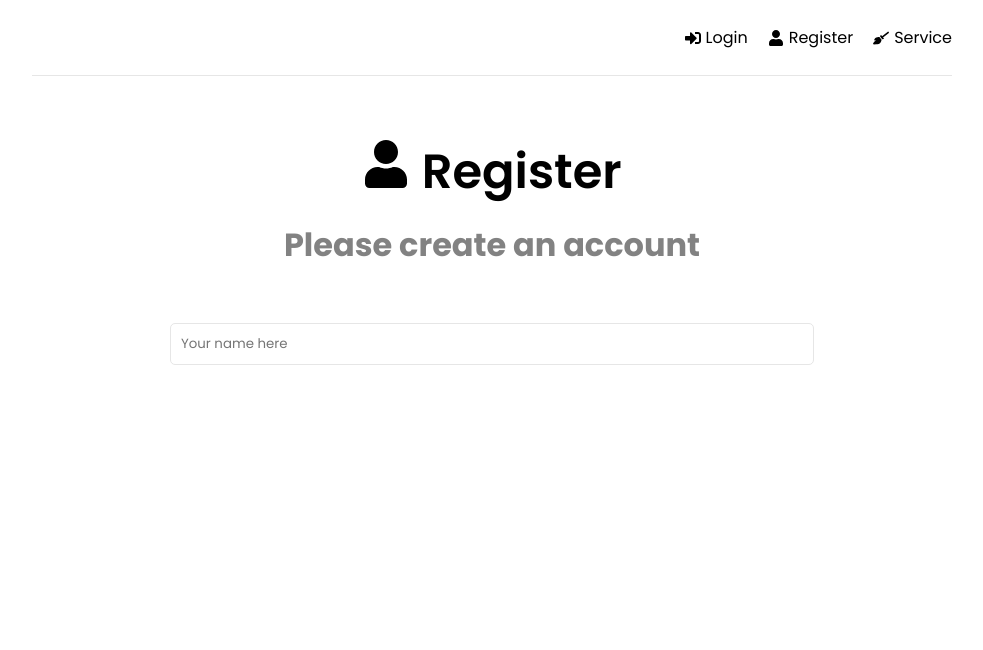
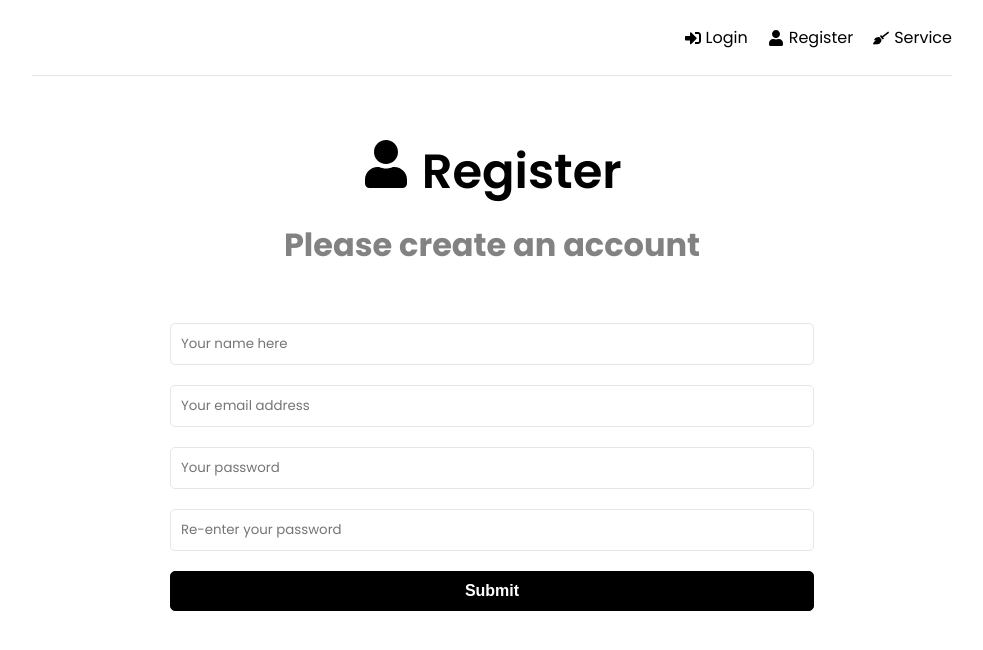
Before and after one commit to jWeibelbootcamp/ashley-cleaning, a React (Create React App) app in the folder client/: page /register in a window 1280 px wide. Shown: the top 650 px of the page, without its empty margins (148-1131 px from the left). Built offline with nearby package versions, Linux system fonts and the light colour scheme.

Commit message:
state change in registration form

```diff
--- a/client/src/pages/Register.jsx
+++ b/client/src/pages/Register.jsx
@@ -12,7 +12,17 @@
 
   const { name, email, password, password2 } = formData;
 
-  const onChange = () => {};
+  const onChange = (e) => {
+	// use previous state as argument and then spread across previous. target each event for key and value.
+	setFormData( (prevState) => ({
+		...prevState,
+		[e.target.name]: [e.target.value],
+	}))
+  };
+
+  const onSubmit = (e) => {
+	e.preventDefault()
+  };
 
   return (
     <>
@@ -23,7 +33,7 @@
         <p>Please create an account</p>
       </section>
       <section className="form">
-        <form>
+        <form onSubmit={onSubmit}>
           <div className="form-group">
             <input
               type="text"
@@ -35,6 +45,42 @@
               onChange={onChange}
             />
           </div>
+		  <div className="form-group">
+            <input
+              type="email"
+              className="form-control"
+              id="email"
+              name="email"
+              value={email}
+              placeholder="Your email address"
+              onChange={onChange}
+            />
+          </div>
+		  <div className="form-group">
+            <input
+              type="password"
+              className="form-control"
+              id="password"
+              name="password"
+              value={password}
+              placeholder="Your password"
+              onChange={onChange}
+            />
+          </div>
+		  <div className="form-group">
+            <input
+              type="password"
+              className="form-control"
+              id="password2"
+              name="password2"
+              value={password2}
+              placeholder="Re-enter your password"
+              onChange={onChange}
+            />
+          </div>
+		  <div className="form-group">
+			<button type="submit" className="btn btn-block">Submit</button>
+		  </div>
         </form>
       </section>
     </>
```
